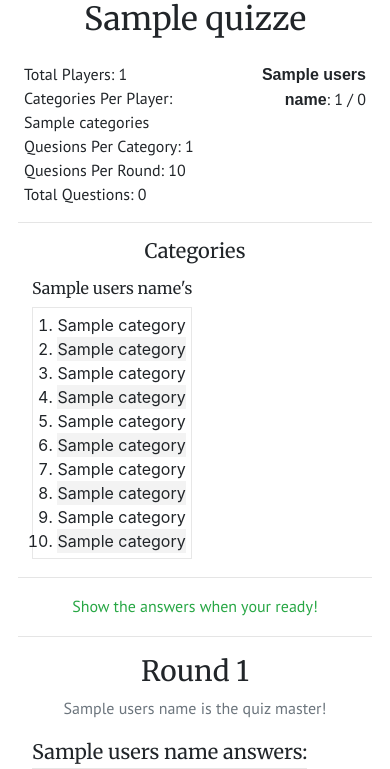
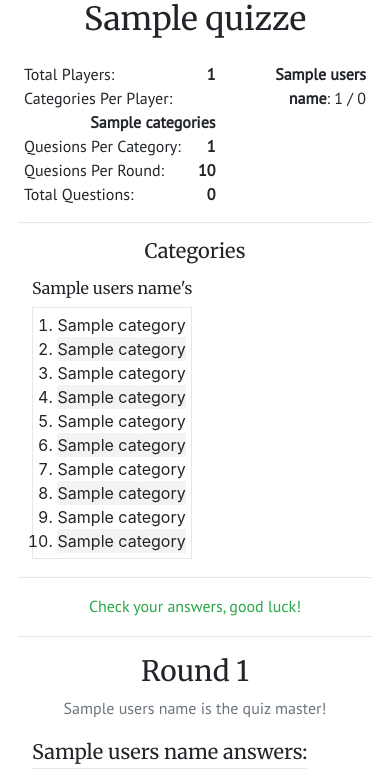
Before and after one commit to Fordalex/quiz-night, a Flask app: page /index in a window 390 px wide. Shown: the part 352-1121 px from the top of the page. Run offline with Flask 2, Linux system fonts and the light colour scheme; the visitor is signed in with stand-in values (Sample User, id 1); a database or web service that is not in the repository returns one stand-in record (values such as "Sample title"); some libraries are stand-ins or nearby versions; some web fonts are replaced.

Commit message:
Made the quiz page more resposive and move some sections around.

```diff
--- a/static/css/style.css
+++ b/static/css/style.css
@@ -22,7 +22,7 @@ p,a {
     font-family: 'PT Sans', sans-serif;
 }
 
-.answers, b {
+.answers, .username-style {
     font-family: 'Tenali Ramakrishna', sans-serif;
 }
 
@@ -47,6 +47,11 @@ p,a {
 
 .username-style {
     font-size: 24px;
+}
+
+.left-right-border {
+    border-right: solid grey 1px;
+    border-left: solid grey 1px;
 }
 
 .quiz-master p {
--- a/templates/quiz.html
+++ b/templates/quiz.html
@@ -18,48 +18,45 @@
 
 <!-- quiz name and player information -->
 <h2 class="text-center mb-4">{{quiz.quizName}}</h2>
-{% if quizFinished == True and quiz.showAnswers == 'False' %}
-<a href="{{ url_for('quiz_finished') }}"><button class="btn btn-success container-fluid mb-3">Show Answers</button></a>
+{% if quizFinished == True %}
+<div class="row m-0 p-0">
+    <div class="col-6 m-0 px-2">
+        <a href="{{ url_for('quiz_finished') }}"><button class="btn btn-info container-fluid mb-3">Show
+                Answers</button></a>
+    </div>
+    <div class="col-6 m-0 px-2">
+        <a href="{{ url_for('quiz_finished') }}"><button class="btn btn-success container-fluid mb-3">Mark
+                Answers</button></a>
+    </div>
+</div>
 {% endif %}
 
 <div class="row m-0 p-0 px-2 mb-3">
-    <div class="col-7 col-md-12 p-0">
+    <div class="col-7 col-md-3 p-0 pr-2">
         <!-- quiz settings, how many questions and categories -->
         <div class="row m-0 p-0">
-            <div class="col-12 col-md p-0">
-                <p class="m-0">Total Players: {{ quiz.userCount }}</p>
+            <div class="col-12 p-0">
+                <p class="m-0">Total Players: <span class="float-right"><b>{{ quiz.userCount }}</b></span></p>
             </div>
-            <div class="col-12 col-md p-0">
-                <p class="m-0">Categories Per Player: {{ quiz.categories }}</p>
+            <div class="col-12  p-0">
+                <p class="m-0">Categories Per Player: <span class="float-right"><b>{{ quiz.categories }}</b></span></p>
             </div>
-            <div class="col-12 col-md p-0">
-                <p class="m-0">Quesions Per Category: {{ quiz.questionsCount }}</p>
+            <div class="col-12  p-0">
+                <p class="m-0">Quesions Per Category: <span class="float-right"><b>{{ quiz.questionsCount }}</b></span>
+                </p>
             </div>
-            <div class="col-12 col-md p-0">
-                <p class="m-0">Quesions Per Round: {{ quiz.questionsCount * quiz.categories }}</p>
+            <div class="col-12  p-0">
+                <p class="m-0">Quesions Per Round: <span
+                        class="float-right"><b>{{ quiz.questionsCount * quiz.categories }}</b></span></p>
             </div>
-            <div class="col-12 col-md p-0">
+            <div class="col-12  p-0">
                 {% set usersQuestions = quiz.userCount - 1 %}
                 {% set totalQuestions = quiz.categories * quiz.questionsCount * usersQuestions %}
-                <p class="m-0">Total Questions: {{ totalQuestions }}</p>
+                <p class="m-0">Total Questions: <span class="float-right"><b>{{ totalQuestions }}</b></span></p>
             </div>
         </div>
     </div>
-    <!-- (mobile only) how many quesions have been answered from each player -->
-    <div class="col-5 p-0 d-block d-md-none answer-count-container">
-        {% for user in range(quiz.userCount) %}
-        {% set usersName = quiz.usersNames[user] %}
-        <p class="m-0 text-right">
-            <b>{% if quiz.usersData[usersName]['answers'] | length == quiz.categories * quiz.questionsCount * usersQuestions %}<img
-                    src="https://img.icons8.com/flat_round/12/000000/checkmark.png"
-                    class="mr-2" />{% endif %}{{ usersName }}</b>: {{ quiz.usersData[usersName]['answers'] | length }} /
-            {{ quiz.categories * quiz.questionsCount * usersQuestions }}</p>
-        {% endfor %}
-    </div>
-</div>
-
-<hr class="mb-3">
-
+    <div class="col left-right-border px-2 d-none d-md-block">
         <!-- The players and their categories -->
         <div class="row m-0 p-0">
             <div class="col-12 m-0 p-0">
@@ -82,8 +79,10 @@
                     {% endfor %}
                 </div>
             </div>
-    <!-- (Desktop only) how many quesions have been answered from each player -->
-    <div class="col p-0 d-none d-md-block answer-count-container">
+        </div>
+    </div>
+    <!-- how many quesions have been answered from each player -->
+    <div class="col-5 col-md-2 p-0 d-block answer-count-container pl-2">
         {% for user in range(quiz.userCount) %}
         {% set usersName = quiz.usersNames[user] %}
         <p class="m-0 text-right">
@@ -92,6 +91,32 @@
                     class="mr-2" />{% endif %}{{ usersName }}</b>: {{ quiz.usersData[usersName]['answers'] | length }} /
             {{ quiz.categories * quiz.questionsCount * usersQuestions }}</p>
         {% endfor %}
+    </div>
+</div>
+
+<hr class="mb-3 d-block d-md-none">
+
+<!-- The players and their categories -->
+<div class="row m-0 p-0 d-block d-md-none">
+    <div class="col-12 m-0 p-0">
+        <h5 class="text-center mb-3">Categories</h5>
+    </div>
+</div>
+<div class="row m-0 p-0 d-block d-md-none">
+    <div class="col-12 col-md-10 m-0 p-0">
+        <div class="category-wrapper px-3">
+            {% for user in range(quiz.userCount) %}
+            <div class="category-container">
+                {% set usersName = quiz.usersNames[user] %}
+                <h6>{{ usersName }}'s</h6>
+                <ol class="pl-4 category-list">
+                    {% for cat in range(quiz.categories) %}
+                    <li class="text-center">{{ quiz.usersData[usersName]['categories'][cat] }}</li>
+                    {% endfor %}
+                </ol>
+            </div>
+            {% endfor %}
+        </div>
     </div>
 </div>
 
@@ -111,10 +136,10 @@
 </div>
 <!-- If user has answered all their questions -->
 {% else %}
-{% if quizFinished == True and quiz.showAnswers == 'True' %}
+{% if quizFinished == False and quiz.showAnswers == 'False' %}
 <p class="m-0 text-center my-2 mb-3 text-success">Waiting for other players to finish the quiz!</p>
 {% else %}
-<p class="m-0 text-center my-2 mb-3 text-success">Show the answers when your ready!</p>
+<p class="m-0 text-center my-2 mb-3 text-success">Check your answers, good luck!</p>
 {% endif %}
 {% endif %}
 
@@ -132,7 +157,7 @@
     </div>
     <div class="col-12 m-0 p-0">
         <!-- each round -->
-        <div class="m-0 p-0 px-3 round-wrapper" >
+        <div class="m-0 p-0 px-3 round-wrapper">
             {% for user in range(quiz.userCount) %}
             {% set usersName = quiz.usersNames[user] %}
             {% if usersName != quizMaster %}
@@ -176,10 +201,10 @@
 {% block js_content %}
 <script>
     // Will reload the quesion containers every 4 seconds
-        setInterval(function() {
-            for (let i = 0; i < {{quiz.userCount}}; i++) {
-                for (let j = 0; j < {{quiz.userCount}}; j++) {
-                    var targetDiv = '#list-item-'.concat(i,'-',j)
+    setInterval(function () {
+        for (let i = 0; i < {{ quiz.userCount }}; i++) {
+        for (let j = 0; j < {{ quiz.userCount }}; j++) {
+        var targetDiv = '#list-item-'.concat(i, '-', j)
         $(targetDiv).load(document.URL + ' ' + targetDiv);
     }
             }
```
Lines whose indentation alone changed are shown as unchanged.
